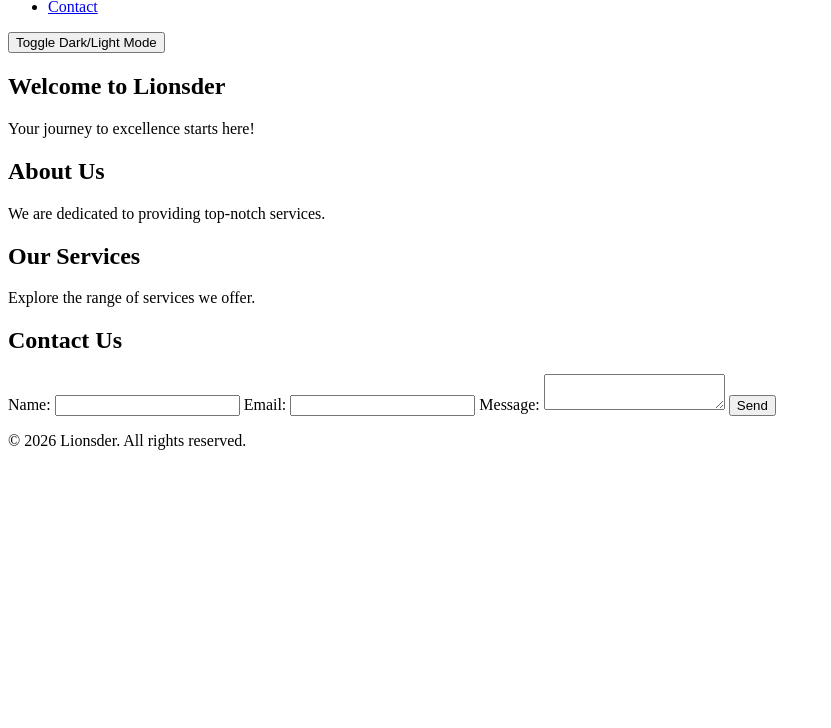
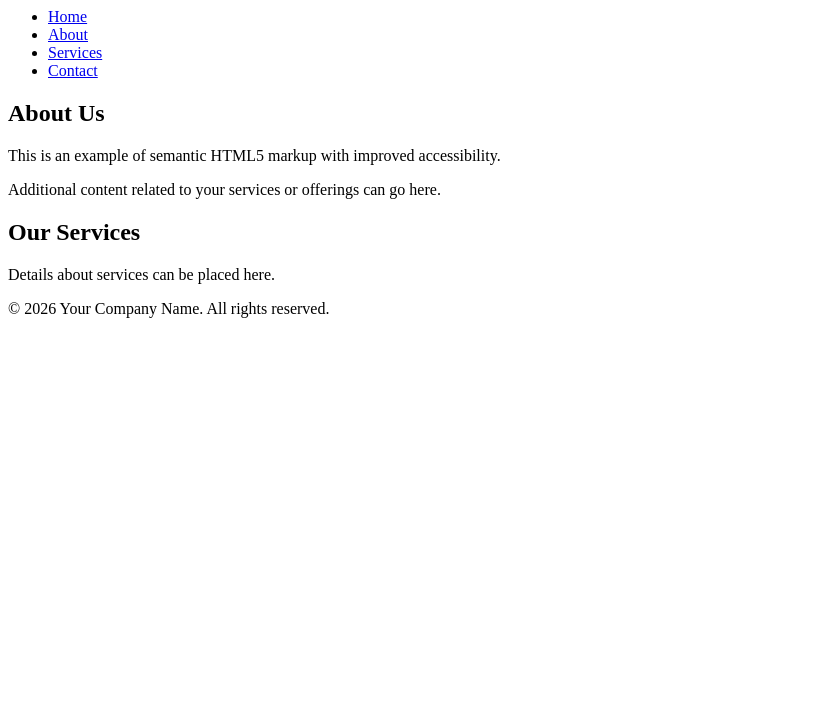
Before and after one commit to fileina/lionsder, a plain HTML site: page index.html in a window 1280 px wide. Shown: the part 72-800 px from the top of the page, without its empty margins (0-831 px from the left). Drawn offline with Linux system fonts and the light colour scheme.

Commit message:
Updated index.html with optimized HTML5 structure for SEO and AdSense

```diff
--- a/index.html
+++ b/index.html
@@ -3,63 +3,53 @@
 <head>
     <meta charset="UTF-8">
     <meta name="viewport" content="width=device-width, initial-scale=1.0">
-    <title>Lionsder</title>
-    <link rel="stylesheet" href="styles.css">
-    <script src="script.js" defer></script>
+    <meta name="description" content="Your description for SEO here">
+    <meta name="keywords" content="keyword1, keyword2, keyword3">
+    <meta name="author" content="Your Name">
+    <title>Your Page Title</title>
+    <!-- Place for Google AdSense Script -->
+    <script async src="https://pagead2.googlesyndication.com/pagead/js/adsbygoogle.js"></script>
 </head>
 <body>
     <header>
+        <h1>Welcome to Our Website</h1>
+        <!-- Navigation Menu -->
         <nav>
             <ul>
-                <li><a href="#home">Home</a></li>
-                <li><a href="#about">About</a></li>
-                <li><a href="#services">Services</a></li>
-                <li><a href="#contact">Contact</a></li>
+                <li><a href="#">Home</a></li>
+                <li><a href="#">About</a></li>
+                <li><a href="#">Services</a></li>
+                <li><a href="#">Contact</a></li>
             </ul>
-            <button id="mode-toggle">Toggle Dark/Light Mode</button>
         </nav>
     </header>
 
     <main>
-        <section id="home">
-            <h1>Welcome to Lionsder</h1>
-            <p>Your journey to excellence starts here!</p>
+        <section>
+            <h2>About Us</h2>
+            <p>This is an example of semantic HTML5 markup with improved accessibility.</p>
+            <p>Additional content related to your services or offerings can go here.</p>
         </section>
 
-        <section id="about">
-            <h2>About Us</h2>
-            <p>We are dedicated to providing top-notch services.</p>
-        </section>
-
-        <section id="services">
+        <section>
             <h2>Our Services</h2>
-            <p>Explore the range of services we offer.</p>
-        </section>
-
-        <section id="contact">
-            <h2>Contact Us</h2>
-            <form>
-                <label for="name">Name:</label>
-                <input type="text" id="name" required>
-                <label for="email">Email:</label>
-                <input type="email" id="email" required>
-                <label for="message">Message:</label>
-                <textarea id="message" required></textarea>
-                <button type="submit">Send</button>
-            </form>
+            <p>Details about services can be placed here.</p>
+            <!-- Google AdSense Ad Placement -->
+            <ins class="adsbygoogle"
+                style="display:block"
+                data-ad-client="ca-pub-XXXXXXXXXXXX"
+                data-ad-slot="XXXXXXXXXX"
+                data-ad-format="auto"
+                data-full-width-responsive="true"></ins>
+            <script>
+                (adsbygoogle = window.adsbygoogle || []).push({});
+            </script>
         </section>
     </main>
 
     <footer>
-        <p>&copy; 2026 Lionsder. All rights reserved.</p>
+        <p>&copy; 2026 Your Company Name. All rights reserved.</p>
+        <!-- Additional Footer Links/Information -->
     </footer>
-
-    <script>
-        // Dark/Light Mode Toggle
-        const toggle = document.getElementById('mode-toggle');
-        toggle.addEventListener('click', () => {
-            document.body.classList.toggle('dark-mode');
-        });
-    </script>
 </body>
 </html>
```
